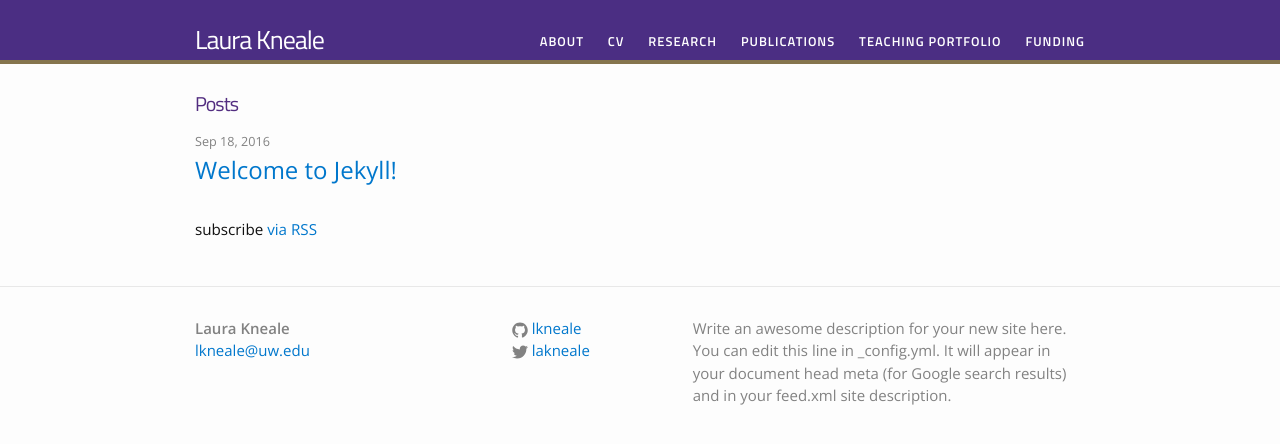
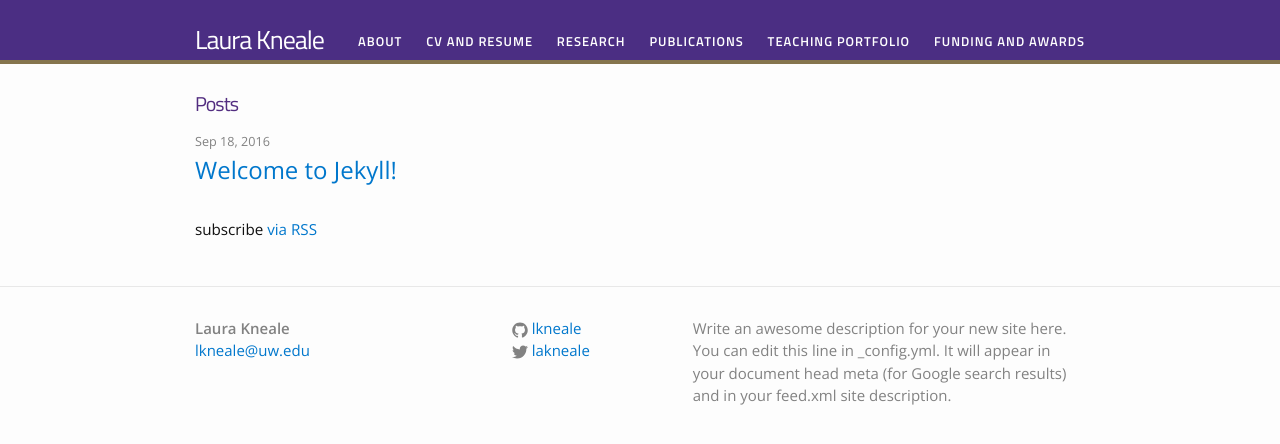
Before and after one commit to lkneale/lkneale.github.io, a Jekyll site: the page built from index.html, in a window 1280 px wide. Shown: the top 444 px of the page. Built offline with Jekyll 4.4.1, drawn with Linux system fonts in a browser that asks for light colours.

Commit message:
Update menu.yml

```diff
--- a/_data/menu.yml
+++ b/_data/menu.yml
@@ -1,7 +1,7 @@
 - title: About
   href: "/about/"
 
-- title: CV
+- title: CV and Resume
   href: "/cv/"
 
 - title: Research
@@ -13,5 +13,5 @@
 - title: Teaching Portfolio
   href: "/teaching/"
 
-- title: Funding
+- title: Funding and Awards
   href: "/funding/"
```
